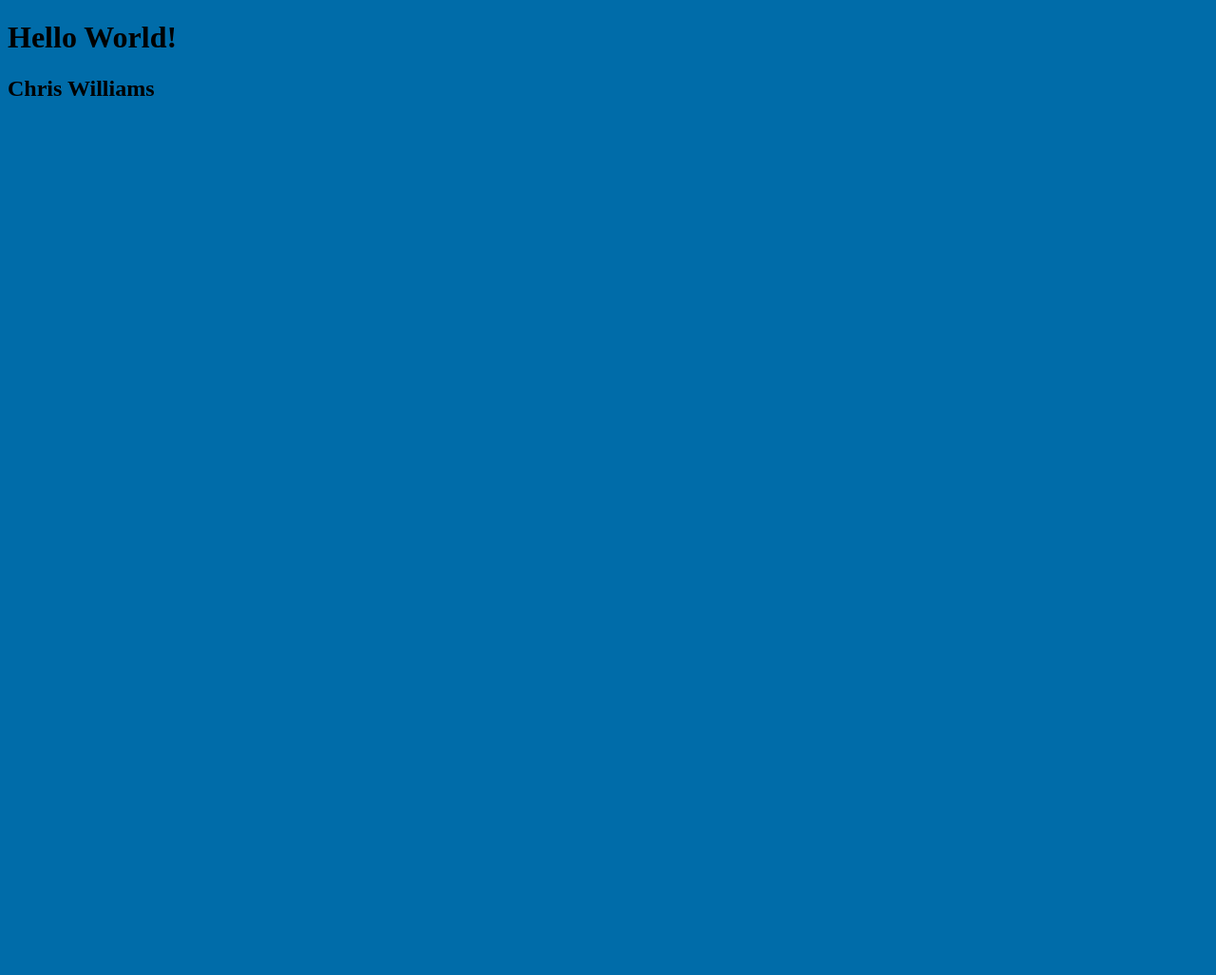
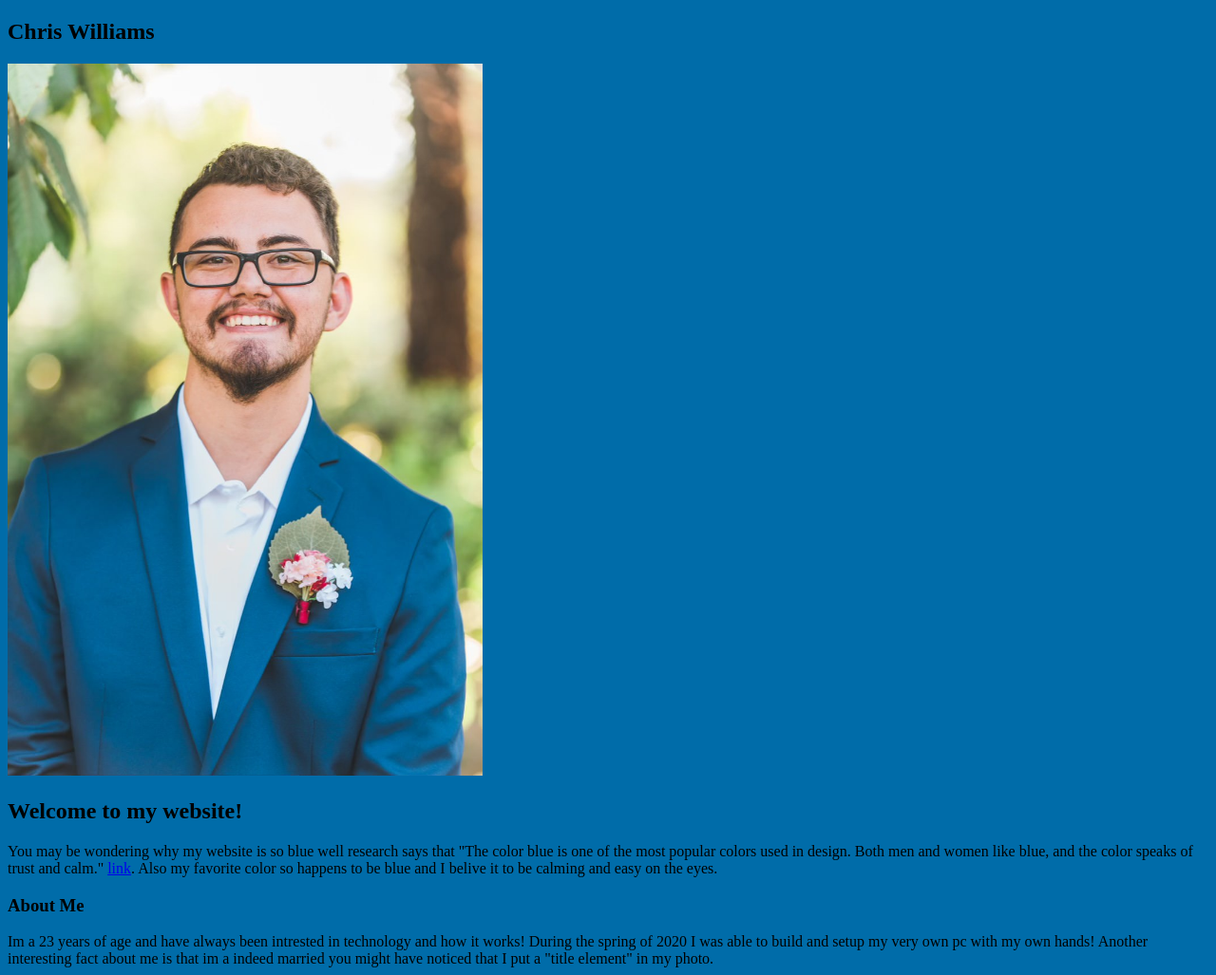
Before and after one commit to kirby885/Chris-personal-website, a plain HTML site: page index.html in a window 1280 px wide. Shown: the whole page at 95% size. Before the commit the page ends 800 px from the top, so only its background shows below. Drawn offline with Linux system fonts and the light colour scheme.

Commit message:
create basic HTML file

```diff
--- a/index.html
+++ b/index.html
@@ -5,8 +5,16 @@
     <title>My Personal Website</title>
   </head>
   <body>
-    <h1>Hello World!</h1>
     <script src="script.js"></script>
+    <img src="images/Chris-Wedding-Day.jpg" width="500" alt="My test image" title="Chris' Wedding Day">
+    <h2>
+        Welcome to my website!
+      </h2>
+    <p>You may be wondering why my website is so blue well research says that "The color blue is one of the most popular colors used in design. Both men and women like blue, and the color speaks of trust and calm." <a href="https://designerly.com/what-is-the-best-background-color-for-a-website/#:~:text=White%20is%20not%20only%20the,will%20fade%20into%20the%20background.">link</a>. Also my favorite color so happens to be blue and I belive it to be calming and easy on the eyes.</p>
 
-</body>
+  <h3>About Me</h3>
+  <p1>
+    Im a 23 years of age and have always been intrested in technology and how it works! During the spring of 2020 I was able to build and setup my very own pc with my own hands! Another interesting fact about me is that im a indeed married you might have noticed that I put a "title element" in my photo.
+  </p1>
+  </body>
 </html>
```
